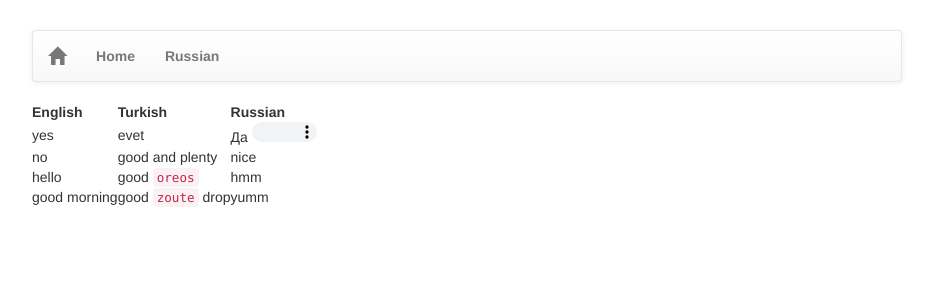
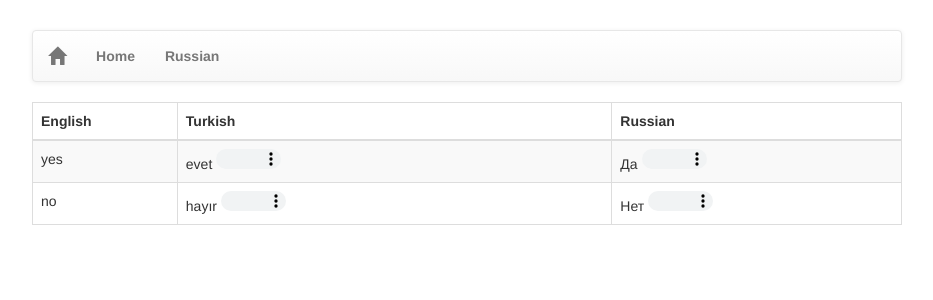
Before and after one commit to study-language/study-language-github.io, a Jekyll site: the page built from pages/russian.md, in a window 1280 px wide. Shown: the top 300 px of the page, without its empty margins (173-1106 px from the left). Built offline with Jekyll 4.4.1, drawn with Linux system fonts in a browser that asks for light colours; our own code applies the rules of GitHub Pages for plain Markdown files; the repository's description, which GitHub fills in, is left out.

Commit message:
Update russian.md

```diff
--- a/pages/russian.md
+++ b/pages/russian.md
@@ -3,9 +3,34 @@ title: Russian
 permalink: russian
 ---
 
-| English        | Turkish        | Russian |
-|:-------------|:------------------|:------|
-| yes           | evet | Да  <audio controls class="myaudio"> <source  src="Да.mp3" type="audio/mpeg"></audio> |
-| no | good and plenty   | nice  |
-| hello           | good `oreos`      | hmm   |
-| good morning           | good `zoute` drop | yumm  |
+
+<table class="table table-bordered table-striped">
+    <colgroup>
+        <col class="col-xs-2">
+        <col class="col-xs-6">
+        <col class="col-xs-6">
+    </colgroup>
+
+    <thead>
+        <tr>
+            <th>English</th>
+            <th>Turkish</th>
+            <th>Russian</th>
+        </tr>
+    </thead>
+
+    <tbody>
+        <tr>
+            <td> yes </td>
+            <td> evet <audio controls class="myaudio"> <source  src="{{ site.github.url }}/assets/sound/evet.mp3" type="audio/mpeg"></audio></td>
+            <td> Да <audio controls class="myaudio"> <source  src="{{ site.github.url }}/assets/sound/Да.mp3" type="audio/mpeg"></audio></td>
+        </tr>
+
+        <tr>
+            <td> no </td>
+            <td> hayır <audio controls class="myaudio"> <source  src="{{ site.github.url }}/assets/sound/hayır.mp3" type="audio/mpeg"></audio></td>
+            <td> Нет <audio controls class="myaudio"> <source  src="{{ site.github.url }}/assets/sound/Нет.mp3" type="audio/mpeg"></audio></td>
+        </tr>
+
+    </tbody>
+</table>
```
